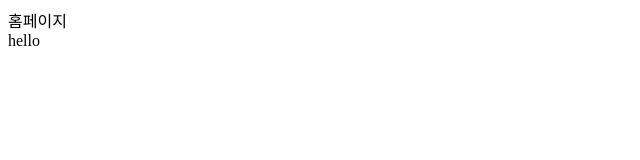
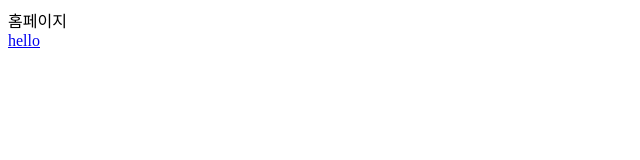
Before and after one commit to aosoao6/aosoao6.github.io, a plain HTML site: page index.html in a window 1280 px wide. Shown: the full height of the page, 0-640 px from the left. Drawn offline with Linux system fonts and the light colour scheme.

Commit message:
Update index.html

```diff
--- a/index.html
+++ b/index.html
@@ -4,6 +4,6 @@
 </head>
 <body>
   홈페이지<br/>
- <a href"hello.html">hello</a>
+ <a href="hello.html">hello</a>
 </body>
 </html>
```
